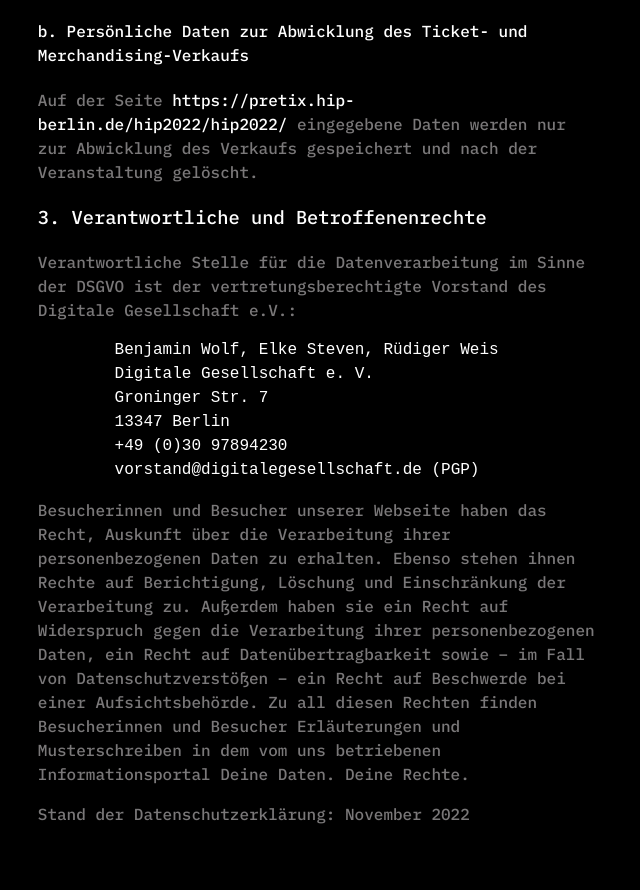
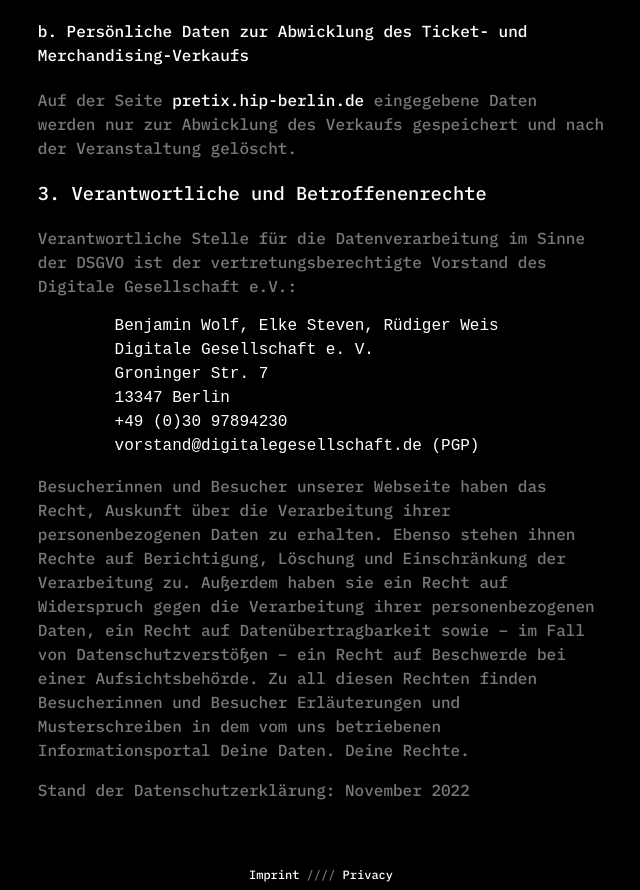
Before and after one commit to Hacking-in-Parallel-Berlin-22/HiP-22-Website, an Astro site: page /privacy in a window 1280 px wide. Shown: the part 1224-2114 px from the top of the page, without its empty margins (319-959 px from the left). Built offline with nearby package versions, Linux system fonts and the light colour scheme; Astro itself is replaced by a stand-in of ours.

Commit message:
edit link display text

```diff
--- a/src/pages/privacy/index.astro
+++ b/src/pages/privacy/index.astro
@@ -72,7 +72,7 @@
 					href='https://pretix.hip-berlin.de/hip2022/hip2022/'
 					rel='nofollower noreferrer'
 					target='_blank'
-				>https://pretix.hip-berlin.de/hip2022/hip2022/</a>
+				>pretix.hip-berlin.de</a>
 				eingegebene Daten werden nur zur Abwicklung des Verkaufs gespeichert und nach der Veranstaltung gelöscht.
 			</p>
 
```
